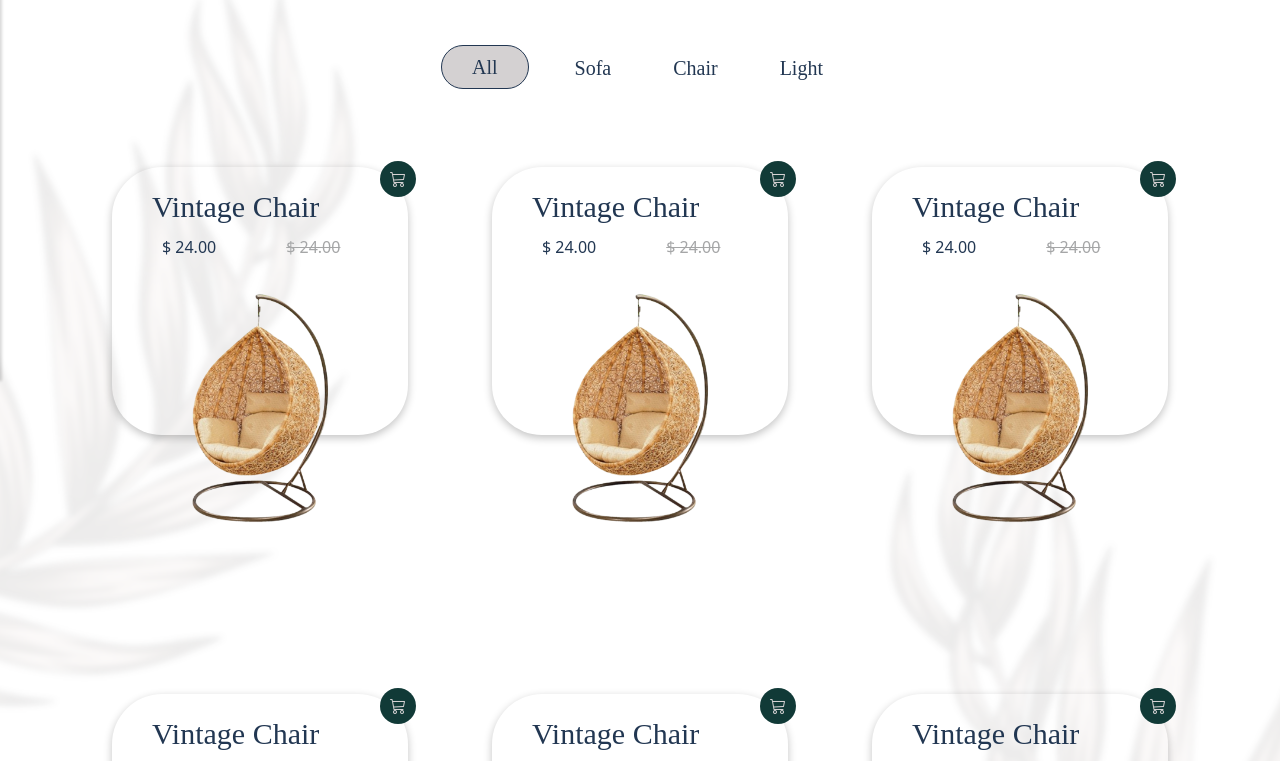
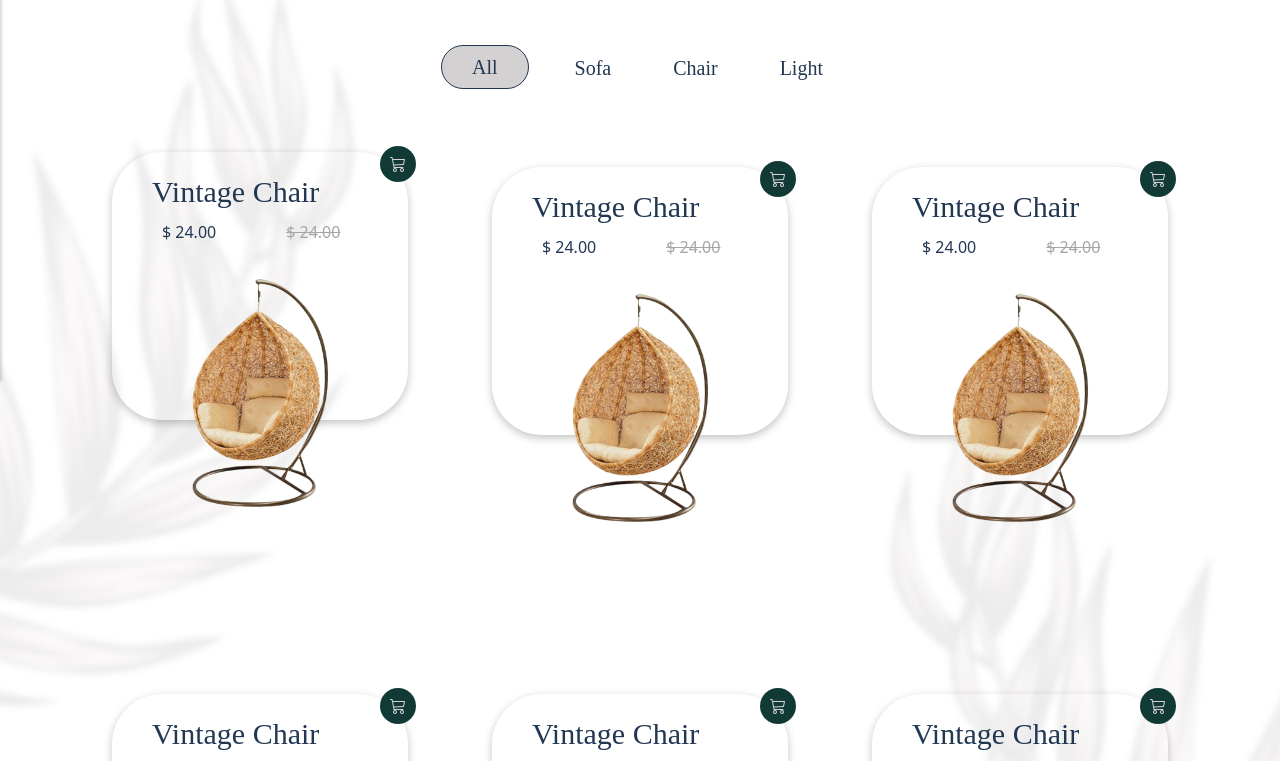
Before and after one commit to razadevloper/sohail-furniture, a plain HTML site: page index.html in a window 1280 px wide. In both pictures the pointer is over the element 260 px from the left and 3650 px from the top of the page. Shown: the part 3289-4050 px from the top of the page. Drawn offline with nearby package versions, Linux system fonts and the light colour scheme; a web font is replaced by a local one.

Commit message:
Update style.css
Some css changes

```diff
--- a/css/style.css
+++ b/css/style.css
@@ -1083,3 +1083,9 @@ nav {
     gap: 30px;
 }
   /* main */
+.ourprdctsec .verticletabsec .tab-content .product-frst{
+    transition: 0.3s ease;
+}
+.ourprdctsec .verticletabsec .tab-content .product-frst:hover{
+    transform: translate(0, -15px);
+}
```
